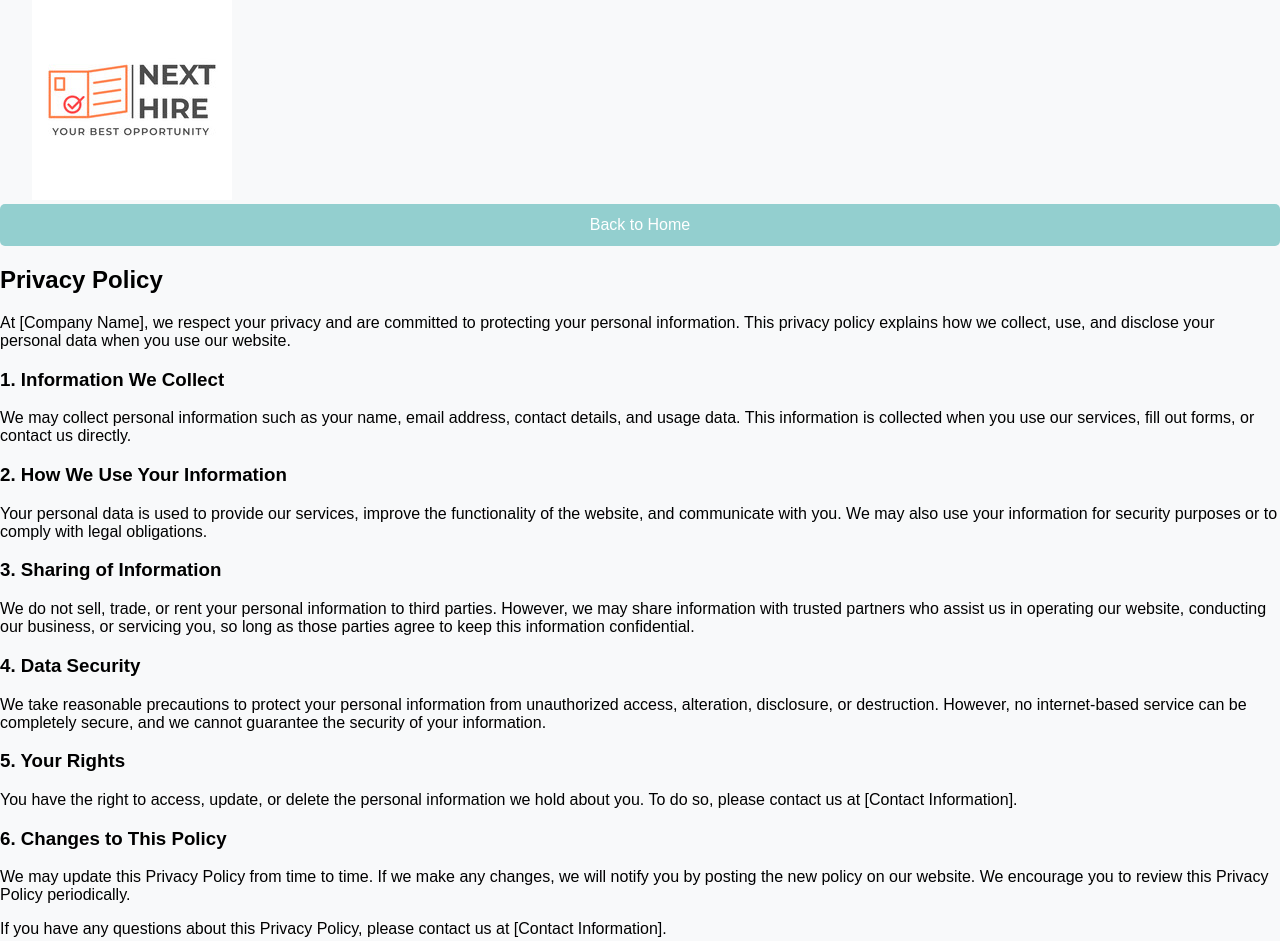
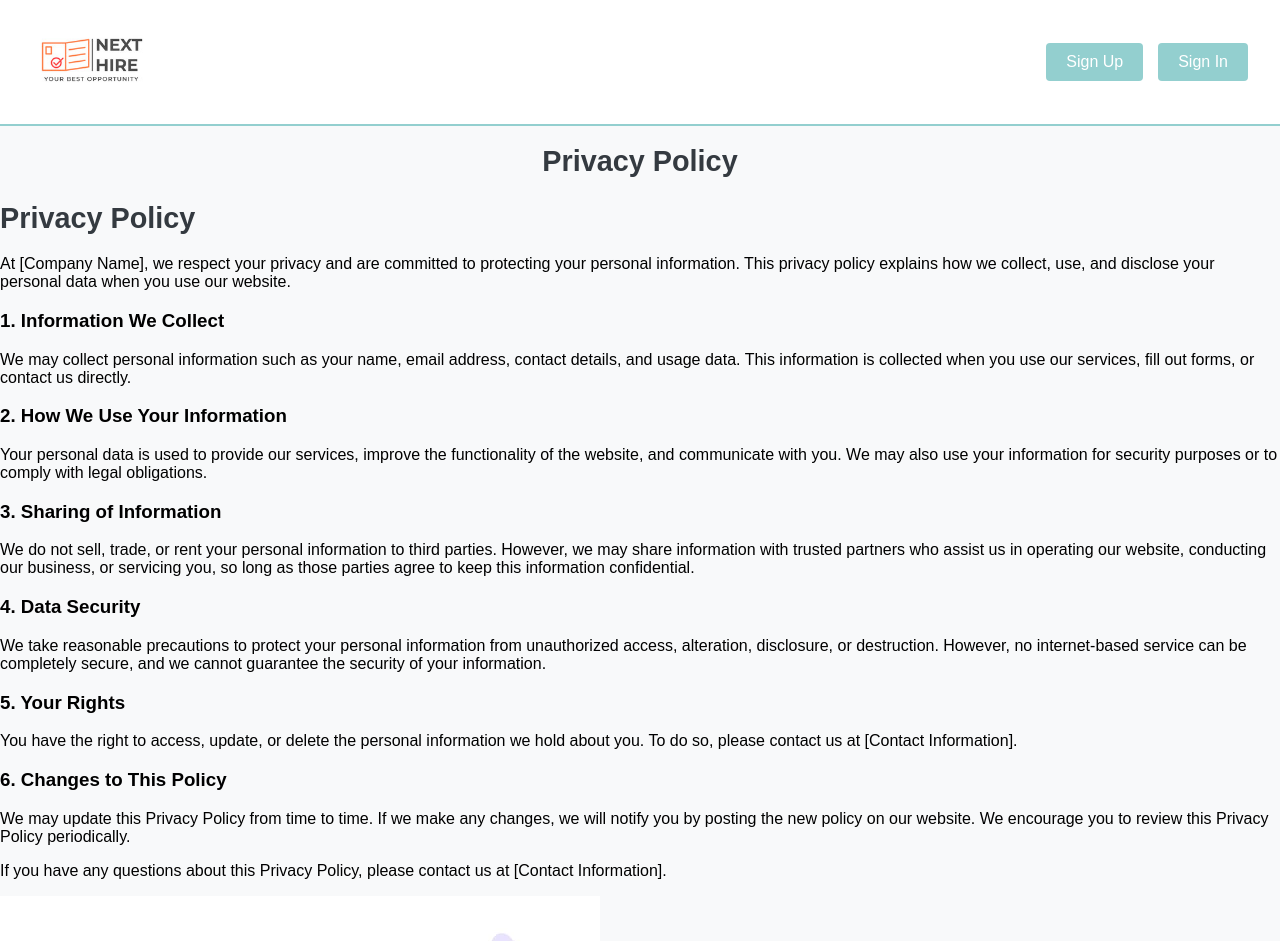
Before and after one commit to guthaVamshi/Next-Hire, a website: page Public/privacy.html in a window 1280 px wide. Shown: the top 941 px of the page. Drawn offline with Linux system fonts and the light colour scheme.

Commit message:
final changes

```diff
--- a/Public/privacy.css
+++ b/Public/privacy.css
@@ -162,7 +162,7 @@ body {
 
   /* Button styles */
   button {
-    width: 100%;
+    width: auto;
     padding: 12px;
     background-color: #93cfcf;
     color: white;
--- a/Public/privacy.html
+++ b/Public/privacy.html
@@ -8,22 +8,21 @@
     <link rel="stylesheet" href="https://cdnjs.cloudflare.com/ajax/libs/font-awesome/5.15.4/css/all.min.css">
     <link rel="stylesheet" href="privacy.css">
 </head>
+<header>
+    <div class="header-content sticky-top"><a href="index.html">
+      <img src="images/next-hire.png" alt="Next Hire Logo" class="logo"></a>
+      <nav class="nav-links">
+        <button id="goToSignUp" class="zoom">Sign Up</button>
+        <button id="goToSignIn" class="zoom" style="margin: 0px 2em 0px 0px;">Sign In</button>
+      </nav>
+    </div>
+    <h1 style="text-align: center;">Privacy Policy</h1>
+  </header>
+
 <body>
 
-    <!-- Navigation Bar -->
-    <nav class="navbar">
-        <div class="logo">
-            <a href="index.html"><img src="images/next-hire.png" alt="Company Logo"></a>
-        </div>
-        <div class="nav-links">
-            <button id="backToHome" onclick="window.location.href='index.html'">Back to Home</button>
-        </div>
-    </nav>
-
-    <!-- Main Content -->
-    <div class="container">
-        <div class="content">
-            <h2>Privacy Policy</h2>
+  <section class="Privacy content container">
+            <h1>Privacy Policy</h1>
             <p>At [Company Name], we respect your privacy and are committed to protecting your personal information. This privacy policy explains how we collect, use, and disclose your personal data when you use our website.</p>
 
             <h3>1. Information We Collect</h3>
@@ -48,6 +47,7 @@
         </div>
         <div class="image-container">
             <img src="images/privacy.png" alt="Privacy Illustration">
+        </section>
         </div>
         <footer>
             <div class="footer-content">
```
